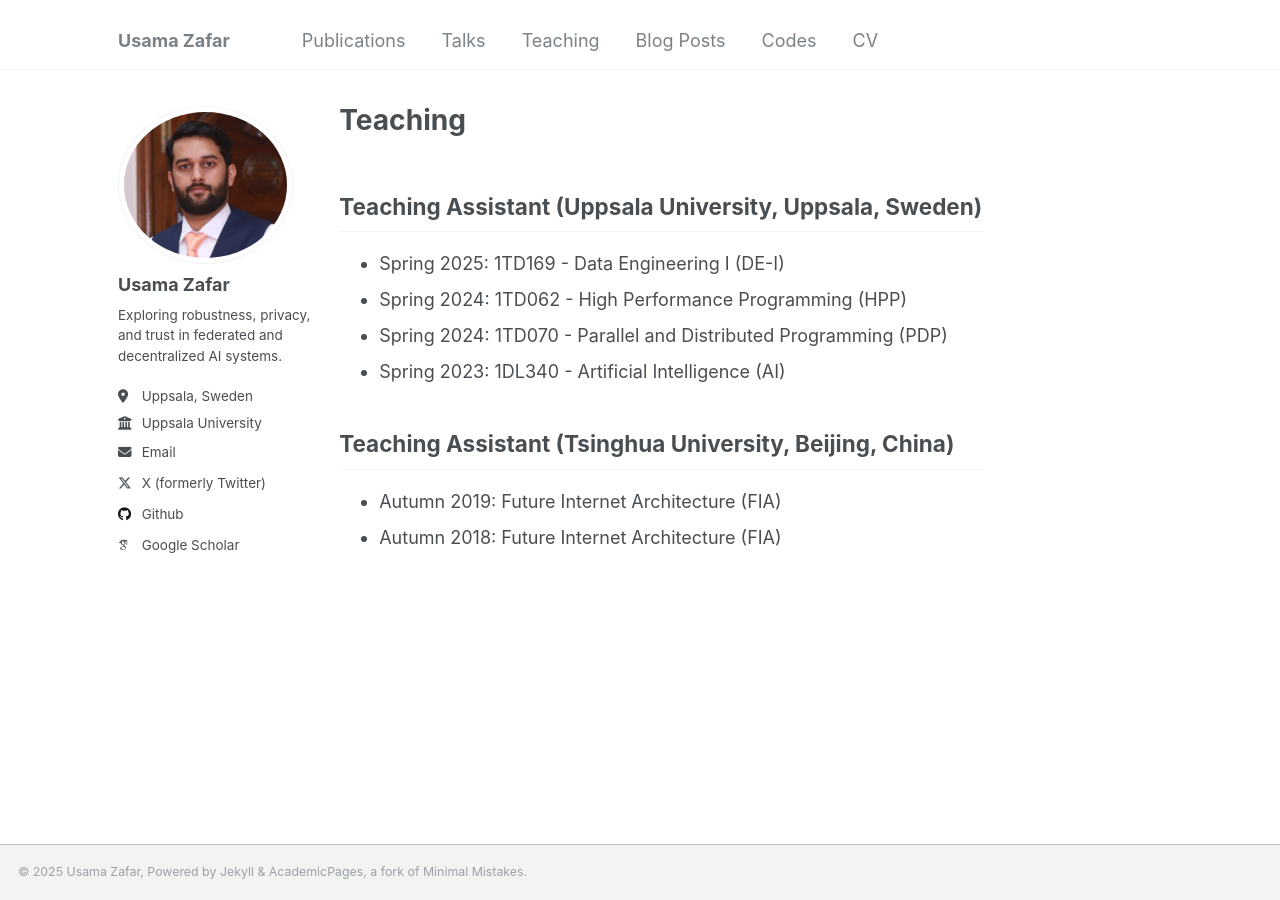
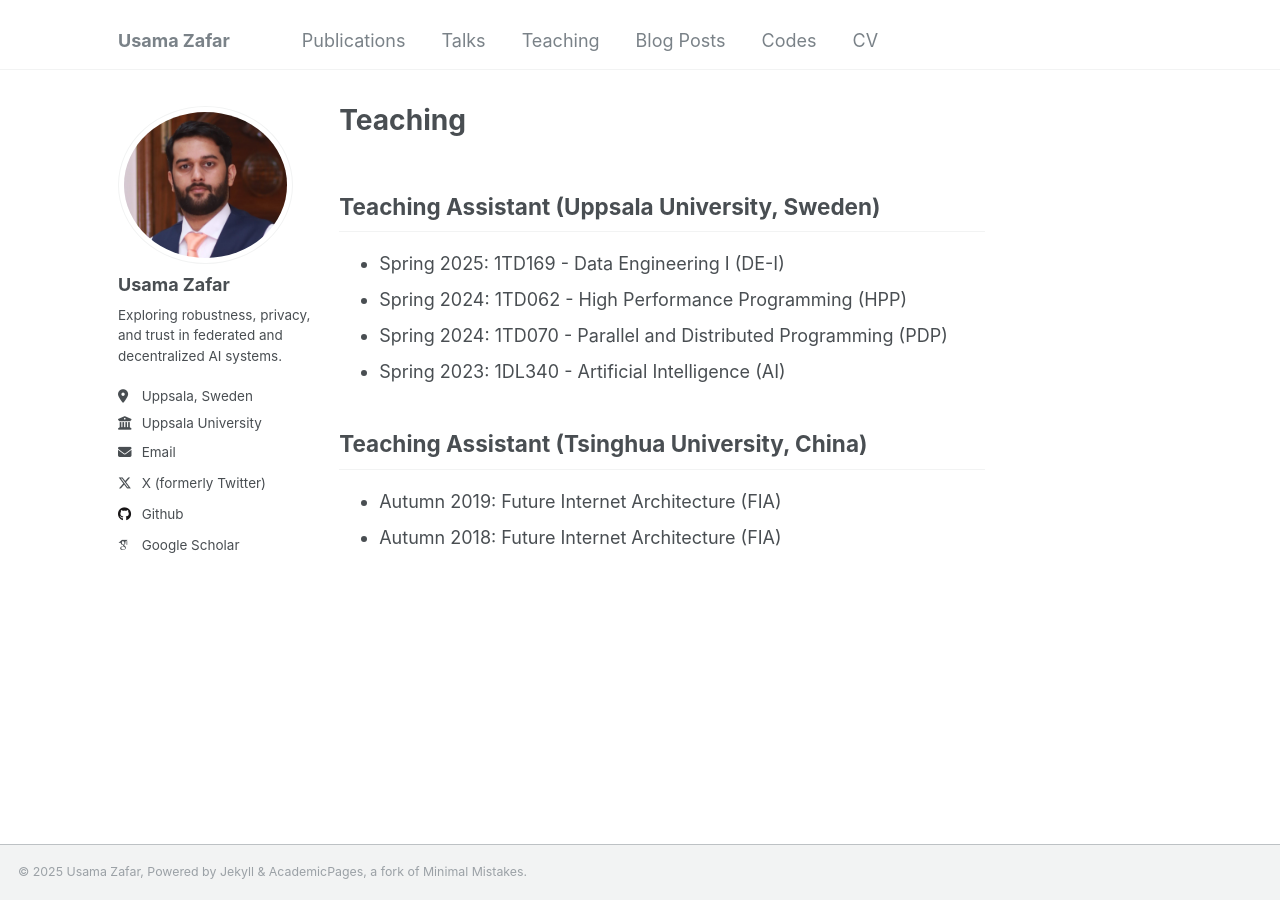
Before and after one commit to usamazf/usamazf.github.io, a Jekyll site: the page built from _pages/teaching.md, in a window 1280 px wide. Built offline with Jekyll 4.4.1, drawn with Linux system fonts in a browser that asks for light colours; some web fonts are replaced.

Commit message:
Another update.

```diff
--- a/_pages/teaching.md
+++ b/_pages/teaching.md
@@ -6,12 +6,12 @@ excerpt: "Teaching"
 ---
 
 
-## Teaching Assistant (Uppsala University, Uppsala, Sweden)
+## Teaching Assistant (Uppsala University, Sweden)
 - Spring 2025: 1TD169 - Data Engineering I (DE-I)
 - Spring 2024: 1TD062 - High Performance Programming (HPP)
 - Spring 2024: 1TD070 - Parallel and Distributed Programming (PDP)
 - Spring 2023: 1DL340 - Artificial Intelligence (AI)
 
-## Teaching Assistant (Tsinghua University, Beijing, China)
+## Teaching Assistant (Tsinghua University, China)
 - Autumn 2019: Future Internet Architecture (FIA)
 - Autumn 2018: Future Internet Architecture (FIA)
```
